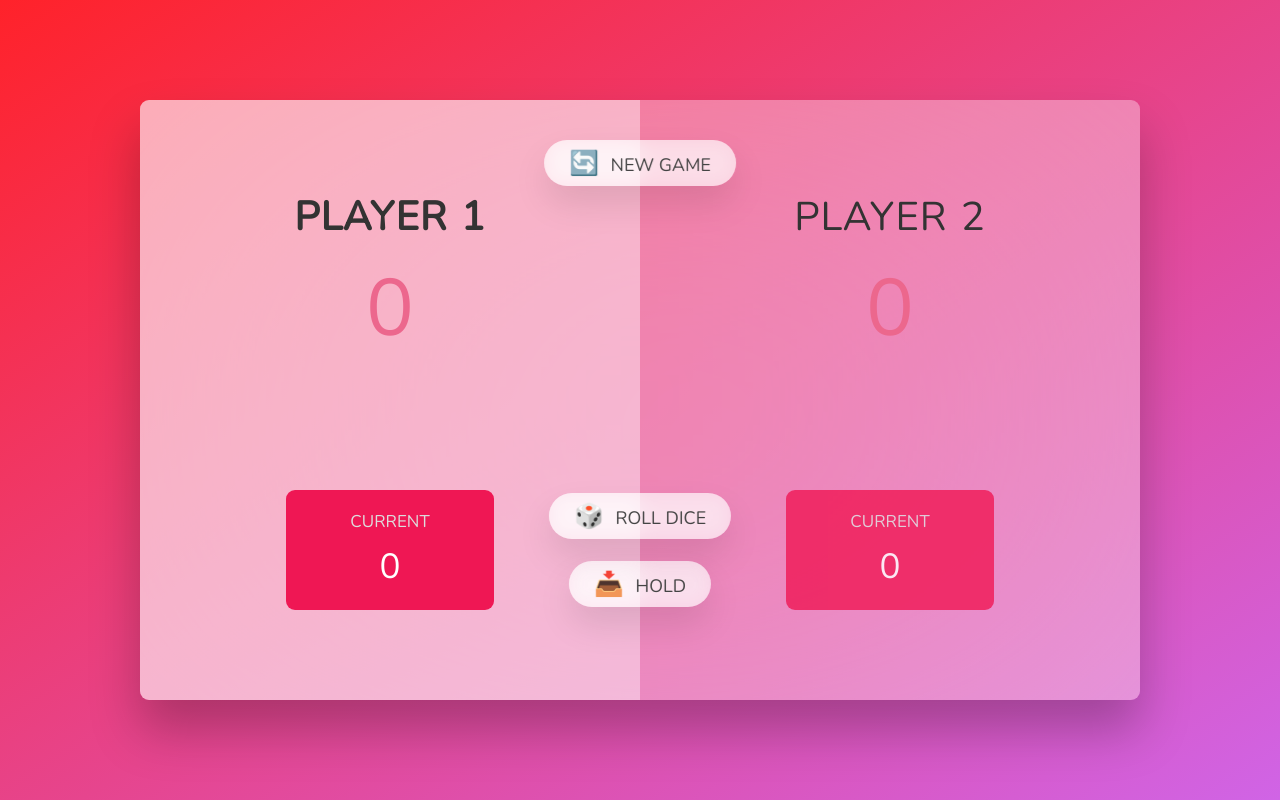
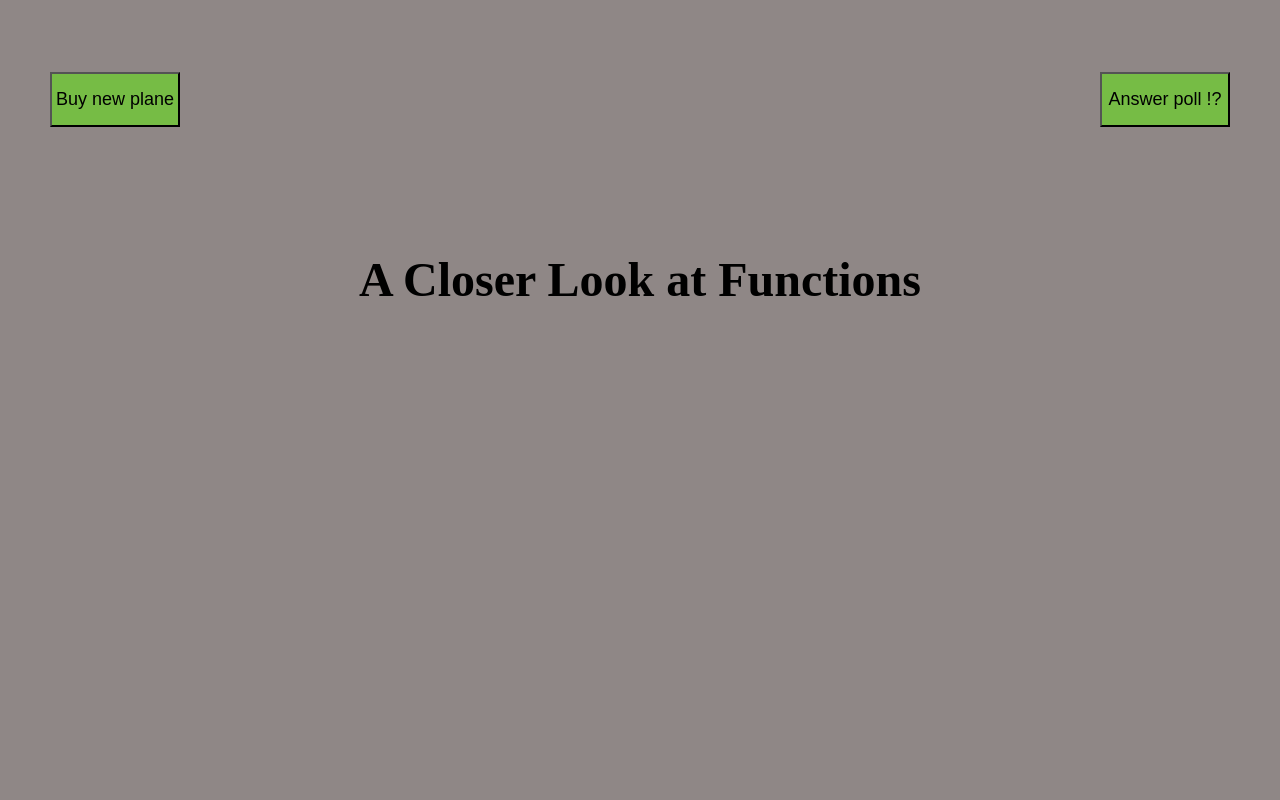
Before and after one commit to Jakirkhan1/Brain_Station-23_Industrial_Training, a plain HTML site: page index.html in a window 1280 px wide. Drawn offline with nearby package versions, Linux system fonts and the light colour scheme.

Commit message:
Add files via upload

```diff
--- a/index.html
+++ b/index.html
@@ -1,37 +1,19 @@
 <!DOCTYPE html>
 <html lang="en">
-  <head>
-    <meta charset="UTF-8" />
-    <meta name="viewport" content="width=device-width, initial-scale=1.0" />
-    <meta http-equiv="X-UA-Compatible" content="ie=edge" />
-    <link rel="stylesheet" href="style.css" />
-    <title>Pig Game</title>
-  </head>
+<head>
+    <meta charset="UTF-8">
+    <meta http-equiv="X-UA-Compatible" content="IE=edge">
+    <meta name="viewport" content="width=device-width, initial-scale=1.0">
+    <title>Document</title>
+    <link rel="stylesheet" href="style.css">
+</head>
+<body>
 
-  <body>
-    <main>
-      <section class="player player--0 player--active">
-        <h2 class="name" id="name--0">Player 1</h2>
-        <p class="score" id="score--0">43</p>
-        <div class="current">
-          <p class="current-label">Current</p>
-          <p class="current-score" id="current--0">0</p>
-        </div>
-      </section>
-      <section class="player player--1">
-        <h2 class="name" id="name--1">Player 2</h2>
-        <p class="score" id="score--1">24</p>
-        <div class="current">
-          <p class="current-label">Current</p>
-          <p class="current-score" id="current--1">0</p>
-        </div>
-      </section>
-
-      <img src="images/dice-5.png" alt="Playing dice" class="dice" />
-      <button class="btn btn--new">🔄 New game</button>
-      <button class="btn btn--roll">🎲 Roll dice</button>
-      <button class="btn btn--hold">📥 Hold</button>
-    </main>
-    <script src="script.js"></script>
-  </body>
+    <br><br><br><br>
+    <button class="buy">Buy new plane</button>
+    <button class="poll">Answer poll !?</button>
+    <br><br><br><br><br><br><br><br><br><br>
+    <h1>A Closer Look at Functions</h1>
+    <script src="script.js"></scripts>
+</body>
 </html>
--- a/script.js
+++ b/script.js
@@ -1,86 +1,37 @@
-'use strict';
+//Coding Challenge#_1
+const poll = {
+    question: 'What is your favourite programming language?',
+    options: ['0: Javascript', '1: Python', '2: Rust', '3: C++'],
 
-const player0El = document.querySelector('.player--0');
-const player1El = document.querySelector('.player--1');
-const score0El = document.querySelector('#score--0');
-const score1El = document.getElementById('score--1');
-const current0El = document.getElementById('current--0');
-const current1El = document.getElementById('current--1');
+    answers: new Array(4).fill(0),
+    registerNewAnswer(){
+        const answer = Number(
+            prompt(`${this.question}\n${this.options.join('\n')}\n(Write option number)`
+            )
+        );
+        console.log(answer);
 
-const diceEl = document.querySelector('.dice');
-const btnNew = document.querySelector('.btn--new');
-const btnRoll = document.querySelector('.btn--roll');
-const btnHold = document.querySelector('.btn--hold');
-
-let scores, currentScore, activePlayer, playing;
-
-const init = function () {
-    scores = [0, 0];
-    currentScore = 0;
-    activePlayer = 0;
-    playing = true;
-
-    score0El.textContent = 0;
-    score1El.textContent = 0;
-    current0El.textContent = 0;
-    current1El.textContent = 0;
-
-    diceEl.classList.add('hidden');
-    player0El.classList.remove('player--winner');
-    player1El.classList.remove('player--winner');
-    player0El.classList.add('player--active');
-    player1El.classList.remove('player--active');
-};
-init();
-
-const switchPlayer = function () {
-    document.getElementById(`current--${activePlayer}`).textContent = 0;
-    currentScore = 0;
-    activePlayer = activePlayer === 0 ? 1 : 0;
-    player0El.classList.toggle('player--active');
-    player1El.classList.toggle('player--active');
+        typeof answer === 'number' && answer < this.answers.length && this.answers[answer]++;
+        this.displayResults();
+        this.displayResults('string');
+    },
+    displayResults(type = 'array'){
+        if(type === 'array'){
+            console.log(this.answers);
+        } else if(type === 'string') {
+            console.log(`Poll results are ${this.answers.join(', ')}`);
+        }
+    }
 };
 
+document.querySelector('.poll').addEventListener('click', poll.registerNewAnswer.bind(poll));
 
-btnRoll.addEventListener('click', function () {
-    if (playing) {
-        const dice = Math.trunc(Math.random() * 6) + 1;
+//conding challenge #_2
 
-        diceEl.classList.remove('hidden');
-        diceEl.src = `images/dice-${dice}.png`;
-
-        if (dice !== 1) {
-            currentScore += dice;
-            document.getElementById(
-                `current--${activePlayer}`
-            ).textContent = currentScore;
-        } else {
-            switchPlayer();
-        }
-    }
+(function(){
+    const header = document.querySelector('h1');
+    header.style.color = 'red';
+    document.querySelector('body').addEventListener('click', function(){
+        header.style.color = 'blue';
+    });
 });
-
-btnHold.addEventListener('click', function () {
-    if (playing) {
-        scores[activePlayer] += currentScore;
-
-        document.getElementById(`score--${activePlayer}`).textContent =
-            scores[activePlayer];
-
-        if (scores[activePlayer] >= 100) {
-            playing = false;
-            diceEl.classList.add('hidden');
-
-            document
-                .querySelector(`.player--${activePlayer}`)
-                .classList.add('player--winner');
-            document
-                .querySelector(`.player--${activePlayer}`)
-                .classList.remove('player--active');
-        } else {
-            switchPlayer();
-        }
-    }
-});
-
-btnNew.addEventListener('click', init);
--- a/style.css
+++ b/style.css
@@ -1,175 +1,30 @@
-@import url('https://fonts.googleapis.com/css2?family=Nunito&display=swap');
-
-* {
+*{
     margin: 0;
     padding: 0;
-    box-sizing: inherit;
+}
+body{
+    background-color: rgb(143, 135, 134);
+}
+h1{
+    font-size: 3rem;
+    text-align: center;
+}
+button{
+   height: 55px;
+   width: 130px;
+   background-color: rgb(118, 188, 69);
+   font-size: large;
 }
 
-html {
-    font-size: 62.5%;
-    box-sizing: border-box;
+.buy{
+    text-align: center;
+    margin-left: 50px;
+    float: left;
+
 }
+.poll{
+    text-align: center;
+    margin-right: 50px;
+    float: right;
 
-body {
-    font-family: 'Nunito', sans-serif;
-    font-weight: 400;
-    height: 100vh;
-    color: #333;
-    background-image: linear-gradient(to top left, #d064e6 0%, #ff222a 100%);
-    display: flex;
-    align-items: center;
-    justify-content: center;
 }
-
-/* LAYOUT */
-main {
-    position: relative;
-    width: 100rem;
-    height: 60rem;
-    background-color: rgba(255, 255, 255, 0.35);
-    backdrop-filter: blur(200px);
-    filter: blur();
-    box-shadow: 0 3rem 5rem rgba(0, 0, 0, 0.25);
-    border-radius: 9px;
-    overflow: hidden;
-    display: flex;
-}
-
-.player {
-    flex: 50%;
-    padding: 9rem;
-    display: flex;
-    flex-direction: column;
-    align-items: center;
-    transition: all 0.75s;
-}
-
-/* ELEMENTS */
-.name {
-    position: relative;
-    font-size: 4rem;
-    text-transform: uppercase;
-    letter-spacing: 1px;
-    word-spacing: 2px;
-    font-weight: 300;
-    margin-bottom: 1rem;
-}
-
-.score {
-    font-size: 8rem;
-    font-weight: 300;
-    color: #ec678d;
-    margin-bottom: auto;
-}
-
-.player--active {
-    background-color: rgba(255, 255, 255, 0.4);
-}
-
-.player--active .name {
-    font-weight: 700;
-}
-
-.player--active .score {
-    font-weight: 400;
-}
-
-.player--active .current {
-    opacity: 1;
-}
-
-.current {
-    background-color: #ef1754;
-    opacity: 0.8;
-    border-radius: 9px;
-    color: #fff;
-    width: 65%;
-    padding: 2rem;
-    text-align: center;
-    transition: all 0.75s;
-}
-
-.current-label {
-    text-transform: uppercase;
-    margin-bottom: 1rem;
-    font-size: 1.7rem;
-    color: #ddd;
-}
-
-.current-score {
-    font-size: 3.5rem;
-}
-
-/* ABSOLUTE POSITIONED ELEMENTS */
-.btn {
-    position: absolute;
-    left: 50%;
-    transform: translateX(-50%);
-    color: #444;
-    background: none;
-    border: none;
-    font-family: inherit;
-    font-size: 1.8rem;
-    text-transform: uppercase;
-    cursor: pointer;
-    font-weight: 400;
-    transition: all 0.2s;
-
-    background-color: white;
-    background-color: rgba(255, 255, 255, 0.6);
-    backdrop-filter: blur(10px);
-
-    padding: 0.7rem 2.5rem;
-    border-radius: 50rem;
-    box-shadow: 0 1.75rem 3.5rem rgba(0, 0, 0, 0.1);
-}
-
-.btn::first-letter {
-    font-size: 2.4rem;
-    display: inline-block;
-    margin-right: 0.7rem;
-}
-
-.btn--new {
-    top: 4rem;
-}
-
-.btn--roll {
-    top: 39.3rem;
-}
-
-.btn--hold {
-    top: 46.1rem;
-}
-
-.btn:active {
-    transform: translate(-50%, 3px);
-    box-shadow: 0 1rem 2rem rgba(0, 0, 0, 0.15);
-}
-
-.btn:focus {
-    outline: none;
-}
-
-.dice {
-    position: absolute;
-    left: 50%;
-    top: 16.5rem;
-    transform: translateX(-50%);
-    height: 10rem;
-    box-shadow: 0 2rem 5rem rgba(0, 0, 0, 0.2);
-}
-
-.player--winner {
-    background-color: #2f2f2f;
-}
-
-.player--winner .name {
-    font-weight: 700;
-    color: #c7365f;
-}
-
-.hidden {
-    display: none;
-}
```
